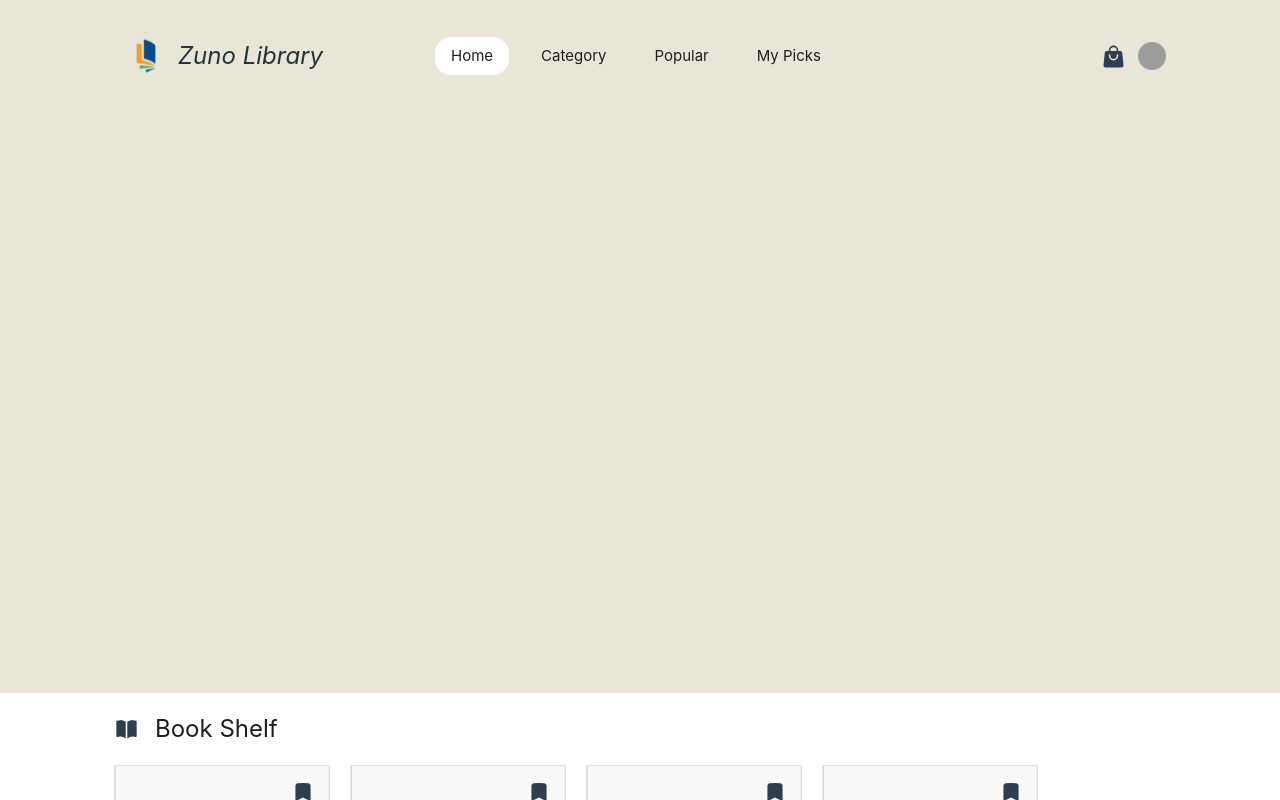
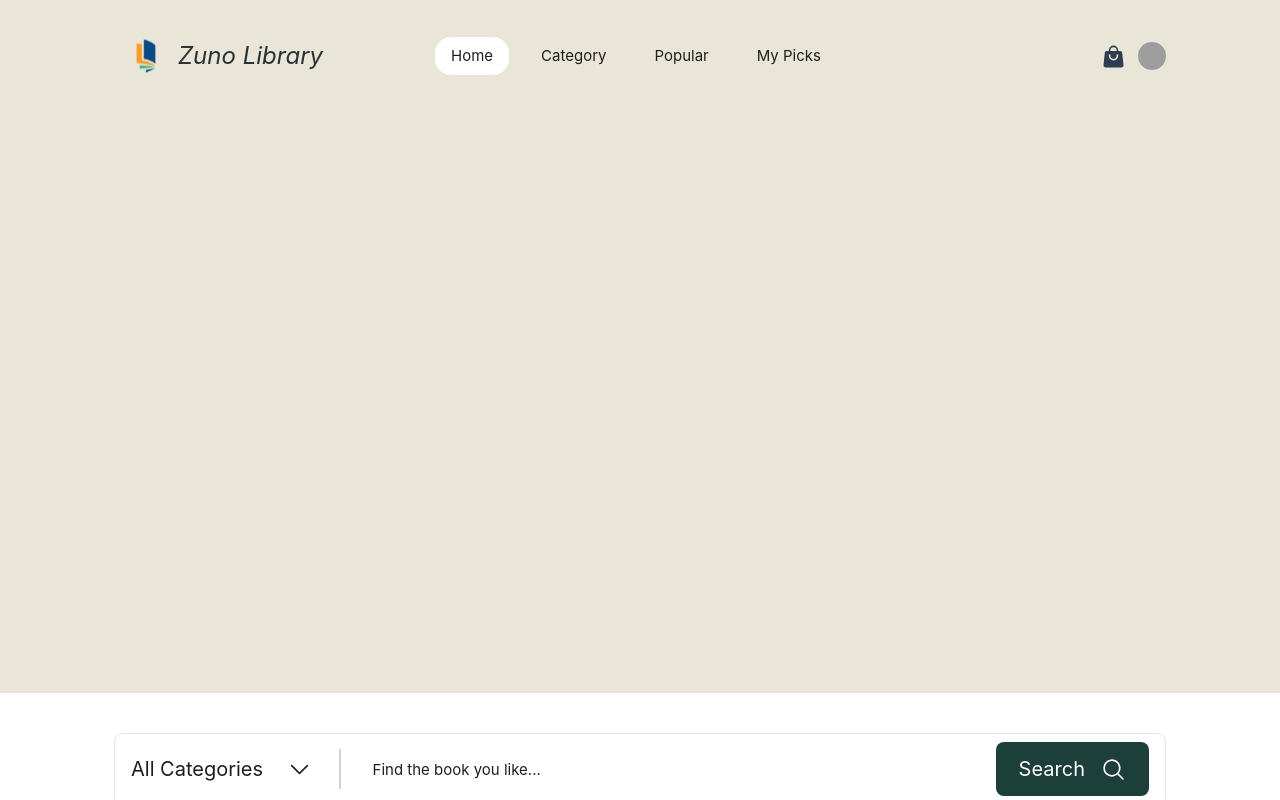
Before and after one commit to mecarito/Zuno-library, a Vue app: page / in a window 1280 px wide. Shown: the top 800 px of the page. Built offline with nearby package versions, Linux system fonts and the light colour scheme; grey boxes are pictures that could not be loaded.

Commit message:
created search component

```diff
--- /dev/null
+++ b/src/components/search/SearchComponent.vue
@@ -0,0 +1,38 @@
+<script lang="ts">
+import { defineComponent } from 'vue'
+import SearchIcon from '../icons/IconSearch.vue'
+import ChevronDownIcon from '../icons/IconChevronDown.vue'
+
+export default defineComponent({
+  data() {
+    return {}
+  },
+  components: {
+    SearchIcon,
+    ChevronDownIcon
+  }
+})
+</script>
+
+<template>
+  <div
+    class="h-search-h flex flex-row items-center w-full border-[1px] border-gray-200 my-10 px-4 py-2 text-dark rounded-lg mr-40 space-x-4"
+  >
+    <div class="flex flex-row items-center space-x-6 cursor-pointer w-80">
+      <p class="text-xl">All Categories</p>
+      <ChevronDownIcon />
+    </div>
+    <div class="w-[3px] h-10 bg-dark opacity-20"></div>
+    <input
+      type="text"
+      placeholder="Find the book you like..."
+      class="mx-4 h-full outline-none placeholder-dark w-full px-4"
+    />
+    <button
+      class=" w-search-btn-w h-full bg-green text-white flex flex-row justify-center items-center rounded-lg space-x-4"
+    >
+      <p class="text-xl">Search</p>
+      <SearchIcon />
+    </button>
+  </div>
+</template>
--- a/src/views/BookShelfView.vue
+++ b/src/views/BookShelfView.vue
@@ -4,6 +4,7 @@ import BookDetails from '@/components/books/bookDetails.vue'
 import BookOpenIcon from '@/components/icons/IconBookOpen.vue'
 import type { Book } from '../types'
 import books from '../data/sample_media.json'
+import SearchComponent from '@/components/search/SearchComponent.vue'
 
 interface Data {
   books: Book[]
@@ -18,14 +19,16 @@ export default defineComponent({
 
   components: {
     BookDetails,
-    BookOpenIcon
+    BookOpenIcon,
+    SearchComponent
   }
 })
 </script>
 
 <template>
   <div class="px-page-px">
-    <div class="flex flex-row items-center space-x-4 my-5">
+    <SearchComponent />
+    <div class="flex flex-row items-center space-x-4 mt-12 my-8">
       <BookOpenIcon />
       <p class="text-2xl text-dark capitalize">Book Shelf</p>
     </div>
--- a/src/views/SearchView.vue
+++ /dev/null
@@ -1,7 +0,0 @@
-<script setup lang="ts">
-</script>
-
-<template>
-  <main>
-  </main>
-</template>
--- a/tailwind.config.js
+++ b/tailwind.config.js
@@ -17,7 +17,9 @@ module.exports = {
         'page-px': '7.125rem',
         'book-w': '13.5rem',
         'book-h': '24.25rem',
-        'book-image-h': '17.728rem'
+        'book-image-h': '17.728rem',
+        'search-h': '4.5rem',
+        'search-btn-w': '16rem'
       }
     }
   },
```
